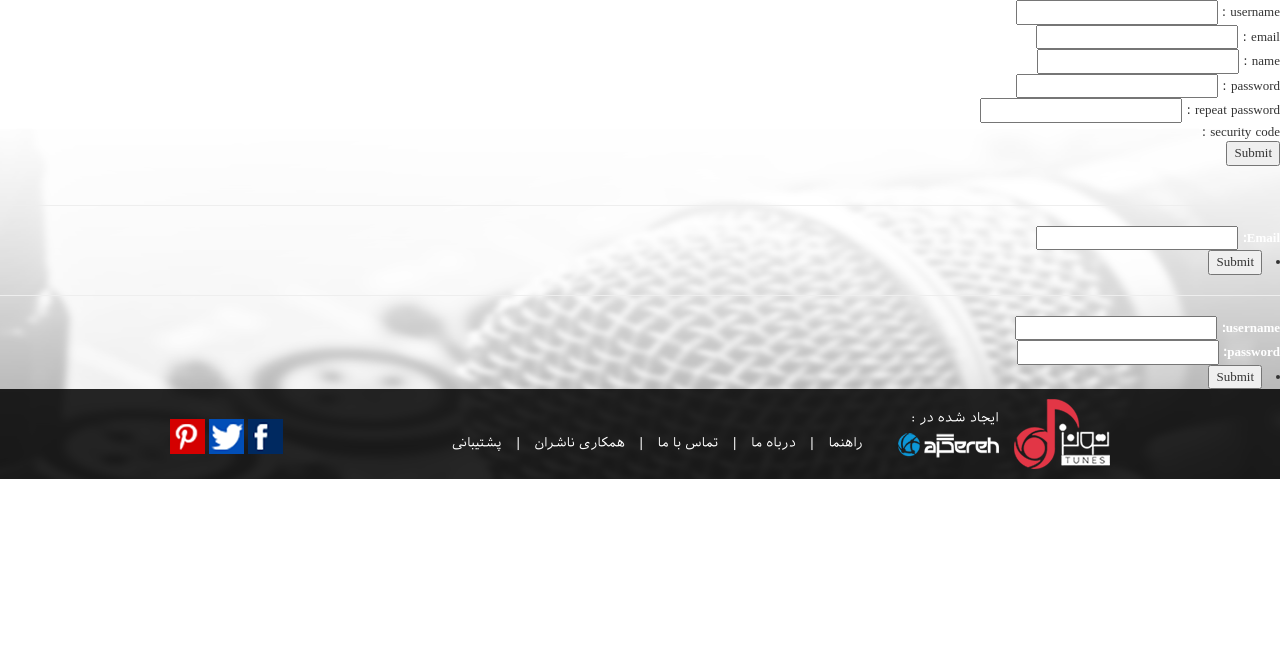
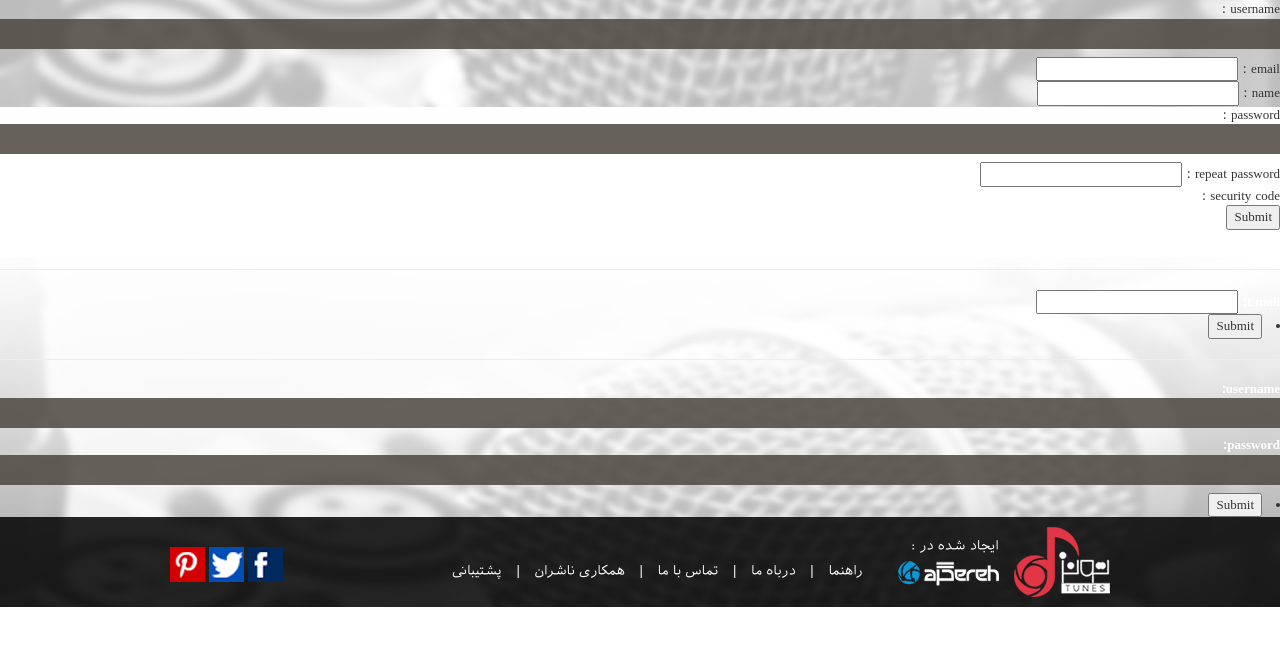
Before and after one commit to Gereh/tunes, a Django app: page /register/ in a window 1280 px wide. Shown: the part 90-736 px from the top of the page. Run offline with Django 3.2, Linux system fonts and the light colour scheme; some libraries are stand-ins or nearby versions.

Commit message:
some change by nematolahii

```diff
--- a/static/music/css/style.css
+++ b/static/music/css/style.css
@@ -547,11 +547,97 @@
     left: 0;
     z-index: 1000;
     float: left;
-    min-width: 160px;
+    min-width: 270px;
     padding: 5px 10px;
-    margin: 10px 0 0;
+    margin: 13px 0 0;
     list-style: none;
     text-align: right;
     background-color: rgba(0, 0, 0, 0.85);
     display: none;
 }
+#login-form ul li
+{
+	list-style-type: none;
+}
+ul.login-header
+{
+	margin-bottom: 8px;
+}
+.login-header li
+{
+	display: inline-table;
+}
+li.login-txt , li.forget-pass a , .error-txt
+{
+	font-size: 13px;
+	color: #fff;
+	text-decoration: none;
+}
+input#id_username , input#id_password
+{
+	background-color: rgba(76, 71, 63, 0.85);
+    border: none;
+    min-height: 30px;
+    width: 100%;
+    margin-bottom: 8px;
+	outline: none;
+	padding: 0px 5px;
+	color:#fff;
+}
+.captcha img
+{
+	float: left;
+	height: 30px;
+}
+.captcha input#id_captcha_1
+{
+
+	background-color: rgba(76, 71, 63, 0.85);
+    border: none;
+    min-height: 30px;
+    margin-bottom: 8px;
+	outline: none;
+	padding: 0px 5px;
+	color:#fff;
+}
+ul.login-forget
+{
+	float: left;
+}
+.login-forget li
+{
+	display: inline-table;
+	padding-right: 7px;
+}
+.login-forget input[type="submit"]
+{
+	background-color: #e23646;
+	color: #fff;
+	border: none;
+	height: 30px;
+	padding: 0px 10px;
+}
+ul.error
+{
+	margin: 8px 0px;
+}
+.error li
+{
+	display: inline-table;
+}
+.error li span.fa
+{
+	background-color: #c80202;
+    padding: 5px 6px;
+    color: #fff;
+}
+.register-btn a
+{
+	background-color: #0393a4;
+    display: block;
+    padding: 7px;
+    text-align: center;
+    color: #fff;
+    margin: 15px 0px;
+	text-decoration: none;
+}
```
Also changed, not shown: music/templates/base.html (+21 -6 lines), db.sqlite3.
